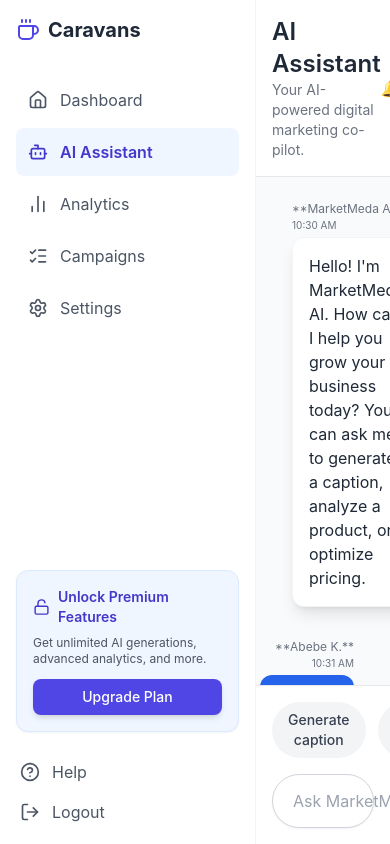
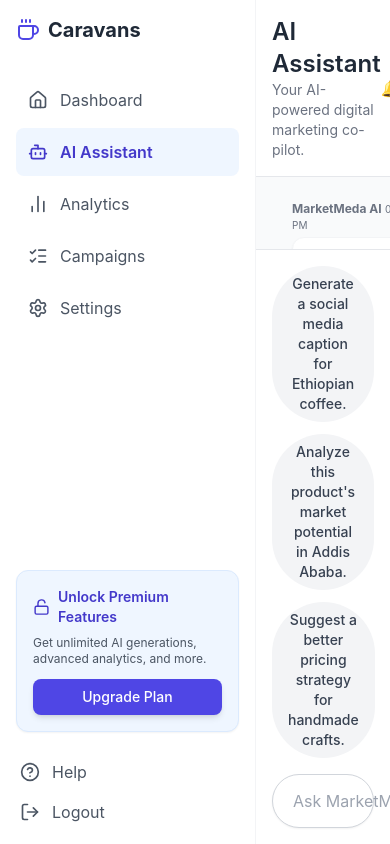
Before and after one commit to ethio-man/MarketAi, a React (Vite) app in the folder Frontend/: page /assistant in a window 390 px wide. Built offline with nearby package versions, Linux system fonts and the light colour scheme; no server answers; grey boxes are pictures that could not be loaded.

Commit message:
ai assistant UI changed

```diff
--- a/Frontend/src/components/ChatInterface.jsx
+++ b/Frontend/src/components/ChatInterface.jsx
@@ -1,5 +1,7 @@
-import React from "react";
-import { Send, User, ChevronDown } from "lucide-react";
+import React, { useMemo, useRef, useState } from "react";
+import { Send, User } from "lucide-react";
+
+const API_BASE_URL = import.meta.env.VITE_API_URL || "http://localhost:4000";
 
 // Mock Component for user avatar
 const Avatar = ({ name, imageUrl, className = "w-10 h-10" }) => (
@@ -14,50 +16,103 @@ const Avatar = ({ name, imageUrl, className = "w-10 h-10" }) => (
   </div>
 );
 
+const formatTime = (date) =>
+  new Intl.DateTimeFormat("en-US", {
+    hour: "2-digit",
+    minute: "2-digit",
+  }).format(date);
+
 const ChatInterface = () => {
-  // Mock data for the user (Abebe K.)
+  const bottomRef = useRef(null);
+  const [input, setInput] = useState("");
+  const [isSending, setIsSending] = useState(false);
+  const [error, setError] = useState("");
+
   const user = {
     name: "Abebe K.",
     email: "abebe@email.com",
-    avatar: "https://i.imgur.com/G7y25qB.png", // Replace with a placeholder or actual image URL
+    avatar: "https://i.imgur.com/G7y25qB.png",
   };
 
-  // Mock data for the AI (MarketMeda AI)
   const ai = {
     name: "MarketMeda AI",
-    avatar: "https://i.imgur.com/7gK5Y0o.png", // Replace with a placeholder or actual image URL
+    avatar: "https://i.imgur.com/7gK5Y0o.png",
   };
 
-  const aiMessage = {
-    title: "Option 1 (Focus on Heritage):",
-    content: (
-      <>
-        Awaken your senses with the authentic taste of Ethiopia. Our
-        **single-origin** coffee is grown in the ancient highlands and roasted
-        to perfection. Experience a tradition in every cup. ☕
-      </>
-    ),
-    hashtags: [
-      "#EthiopianCoffee",
-      "#SingleOrigin",
-      "#CoffeeLovers",
-      "#MadeInEthiopia",
+  const [messages, setMessages] = useState(() => [
+    {
+      role: "assistant",
+      text: "Hello! I'm MarketMeda AI. How can I help you grow your business today? You can ask me to generate a caption, analyze a product, or optimize pricing.",
+      time: formatTime(new Date()),
+    },
+  ]);
+
+  const quickPrompts = useMemo(
+    () => [
+      "Generate a social media caption for Ethiopian coffee.",
+      "Analyze this product's market potential in Addis Ababa.",
+      "Suggest a better pricing strategy for handmade crafts.",
     ],
-    time: "10:32 AM",
+    [],
+  );
+
+  const scrollToBottom = () => {
+    requestAnimationFrame(() => {
+      bottomRef.current?.scrollIntoView({ behavior: "smooth" });
+    });
   };
 
-  const renderHashtags = (tags) => (
-    <div className="flex flex-wrap gap-2 mt-3">
-      {tags.map((tag) => (
-        <span
-          key={tag}
-          className="text-xs font-medium text-indigo-700 bg-indigo-100 px-3 py-1 rounded-full shadow-sm"
-        >
-          {tag}
-        </span>
-      ))}
-    </div>
-  );
+  const sendMessage = async (rawQuestion) => {
+    const question = rawQuestion.trim();
+    if (!question || isSending) return;
+
+    setError("");
+    const userMessage = {
+      role: "user",
+      text: question,
+      time: formatTime(new Date()),
+    };
+
+    setMessages((prev) => [...prev, userMessage]);
+    setInput("");
+    setIsSending(true);
+    scrollToBottom();
+
+    try {
+      const res = await fetch(`${API_BASE_URL}/api/ai/chat`, {
+        method: "POST",
+        headers: { "Content-Type": "application/json" },
+        body: JSON.stringify({ question }),
+      });
+
+      const payload = await res.json();
+
+      if (!res.ok || !payload?.success) {
+        throw new Error(payload?.error || "Failed to get assistant response.");
+      }
+
+      setMessages((prev) => [
+        ...prev,
+        {
+          role: "assistant",
+          text: payload.answer || "I could not generate a response right now.",
+          time: formatTime(new Date()),
+        },
+      ]);
+    } catch (err) {
+      setError(err.message || "Unable to connect to AI service.");
+    } finally {
+      setIsSending(false);
+      scrollToBottom();
+    }
+  };
+
+  const onKeyDown = (e) => {
+    if (e.key === "Enter" && !e.shiftKey) {
+      e.preventDefault();
+      sendMessage(input);
+    }
+  };
 
   return (
     <div className="flex-1 flex flex-col bg-gray-50 overflow-hidden">
@@ -91,97 +146,88 @@ const ChatInterface = () => {
 
       {/* Chat Area */}
       <div className="flex-1 overflow-y-auto p-6 space-y-8">
-        {/* AI Initial Message */}
-        <div className="flex items-start">
-          <Avatar
-            name={ai.name}
-            imageUrl={ai.avatar}
-            className="w-8 h-8 mr-3"
-          />
-          <div>
-            <div className="text-xs text-gray-500 mb-1">
-              **{ai.name}** <span className="text-[10px]">10:30 AM</span>
+        {messages.map((message, index) => {
+          const isUser = message.role === "user";
+
+          return (
+            <div
+              key={`${message.time}-${index}`}
+              className={isUser ? "flex justify-end" : "flex items-start"}
+            >
+              {!isUser && (
+                <Avatar
+                  name={ai.name}
+                  imageUrl={ai.avatar}
+                  className="w-8 h-8 mr-3"
+                />
+              )}
+
+              <div className={isUser ? "max-w-xl" : "max-w-2xl"}>
+                <div
+                  className={`text-xs text-gray-500 mb-1 ${
+                    isUser ? "text-right" : ""
+                  }`}
+                >
+                  <strong>{isUser ? user.name : ai.name}</strong>{" "}
+                  <span className="text-[10px]">{message.time}</span>
+                </div>
+                <div
+                  className={`p-4 rounded-xl shadow-sm border ${
+                    isUser
+                      ? "bg-blue-600 text-white border-blue-600 rounded-br-sm"
+                      : "bg-white text-gray-800 border-gray-100"
+                  }`}
+                >
+                  <p className="whitespace-pre-wrap">{message.text}</p>
+                </div>
+              </div>
+
+              {isUser && (
+                <Avatar
+                  name={user.name}
+                  imageUrl={user.avatar}
+                  className="w-8 h-8 ml-3"
+                />
+              )}
             </div>
-            <div className="bg-white p-4 rounded-xl shadow-lg border border-gray-100 max-w-xl">
-              <p className="text-gray-800">
-                Hello! I'm MarketMeda AI. How can I help you grow your business
-                today? You can ask me to generate a caption, analyze a product,
-                or optimize pricing.
-              </p>
+          );
+        })}
+
+        {isSending && (
+          <div className="flex items-start">
+            <Avatar
+              name={ai.name}
+              imageUrl={ai.avatar}
+              className="w-8 h-8 mr-3"
+            />
+            <div className="bg-white p-4 rounded-xl shadow-sm border border-gray-100 text-gray-500 text-sm">
+              MarketMeda AI is thinking...
             </div>
           </div>
-        </div>
+        )}
 
-        {/* User Message */}
-        <div className="flex justify-end">
-          <div className="max-w-xl">
-            <div className="text-xs text-right text-gray-500 mb-1">
-              **{user.name}** <span className="text-[10px]">10:31 AM</span>
-            </div>
-            <div className="bg-blue-600 text-white p-3 rounded-xl rounded-br-sm shadow-lg">
-              Generate a social media caption for a new brand of Ethiopian
-              coffee.
-            </div>
+        {error && (
+          <div className="text-sm text-red-600 bg-red-50 border border-red-100 rounded-lg p-3">
+            {error}
           </div>
-          <Avatar
-            name={user.name}
-            imageUrl={user.avatar}
-            className="w-8 h-8 ml-3"
-          />
-        </div>
-
-        {/* AI Response (Caption Options) */}
-        <div className="flex items-start">
-          <Avatar
-            name={ai.name}
-            imageUrl={ai.avatar}
-            className="w-8 h-8 mr-3"
-          />
-          <div>
-            <div className="text-xs text-gray-500 mb-1">
-              **{ai.name}** <span className="text-[10px]">10:32 AM</span>
-            </div>
-            <div className="bg-white p-6 rounded-xl shadow-lg border border-gray-100 max-w-2xl">
-              <p className="text-gray-800 mb-4">
-                Certainly! Here are a few options for your new brand of
-                Ethiopian coffee. I've also included some relevant hashtags and
-                a visual concept.
-              </p>
-
-              {/* Caption Option 1 */}
-              <div className="border border-gray-200 p-4 rounded-lg bg-gray-50">
-                <h4 className="font-bold text-sm text-gray-800 mb-2">
-                  {aiMessage.title}
-                </h4>
-                <p className="text-gray-700 text-sm leading-relaxed">
-                  {aiMessage.content}
-                </p>
-                {renderHashtags(aiMessage.hashtags)}
-
-                {/* Placeholder for visual concept */}
-                <div className="mt-4 h-32 bg-gray-200 rounded-lg flex items-center justify-center text-gray-500 text-sm">
-                  [Visual concept placeholder - e.g., A hand pouring coffee
-                  beans]
-                </div>
-              </div>
-            </div>
-          </div>
-        </div>
+        )}
+        <div ref={bottomRef} />
       </div>
 
       {/* Input / Footer Section */}
       <div className="p-4 bg-white border-t border-gray-200">
         {/* Quick Actions Buttons */}
-        <div className="flex space-x-3 mb-4">
-          <button className="text-sm font-medium text-gray-700 bg-gray-100 hover:bg-gray-200 px-4 py-2 rounded-full transition duration-150">
-            Generate caption
-          </button>
-          <button className="text-sm font-medium text-gray-700 bg-gray-100 hover:bg-gray-200 px-4 py-2 rounded-full transition duration-150">
-            Analyze product
-          </button>
-          <button className="text-sm font-medium text-gray-700 bg-gray-100 hover:bg-gray-200 px-4 py-2 rounded-full transition duration-150">
-            Optimize price
-          </button>
+        <div className="flex flex-wrap gap-3 mb-4">
+          {quickPrompts.map((prompt) => (
+            <button
+              key={prompt}
+              onClick={() => sendMessage(prompt)}
+              disabled={isSending}
+              className="text-sm font-medium text-gray-700 bg-gray-100 hover:bg-gray-200 px-4 py-2 rounded-full transition duration-150 disabled:opacity-50"
+            >
+              {prompt}
+            </button>
+          ))}
         </div>
 
         {/* Input Bar */}
@@ -189,9 +235,17 @@ const ChatInterface = () => {
           <input
             type="text"
             placeholder="Ask MarketMeda AI..."
+            value={input}
+            onChange={(e) => setInput(e.target.value)}
+            onKeyDown={onKeyDown}
             className="flex-1 p-3 pl-5 bg-transparent focus:outline-none text-gray-700"
+            disabled={isSending}
           />
-          <button className="bg-indigo-600 hover:bg-indigo-700 text-white p-3 rounded-full m-1 transition duration-150">
+          <button
+            onClick={() => sendMessage(input)}
+            disabled={isSending || !input.trim()}
+            className="bg-indigo-600 hover:bg-indigo-700 text-white p-3 rounded-full m-1 transition duration-150 disabled:opacity-50"
+          >
             <Send size={20} />
           </button>
         </div>
```
Also changed, not shown: Frontend/src/components/Analysis.jsx (+12 -31 lines), Frontend/src/components/SideBar.jsx (+20 -10 lines), 3 other files (tests, documents, lock files or other folders).
